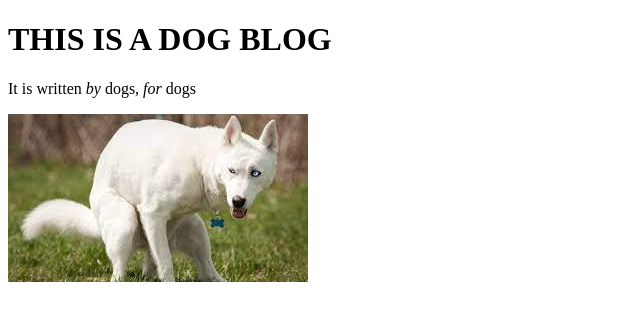
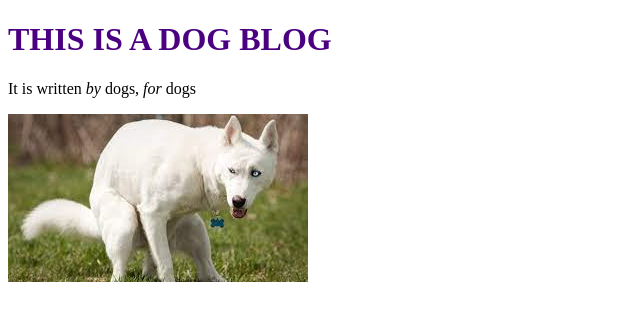
Before and after one commit to aarondlevy/my-first-webpage, a plain HTML site: page dog-blog.html in a window 1280 px wide. Shown: the whole page, without its empty margins (0-640 px from the left). Drawn offline with Linux system fonts and the light colour scheme.

Commit message:
add styles

```diff
--- /dev/null
+++ b/css/dog-blog-styles.css
@@ -0,0 +1,3 @@
+h1 {
+  color: indigo;
+}
--- /dev/null
+++ b/css/styles.css
@@ -0,0 +1,5 @@
+h1 {
+  color: red;
+  text-align: center;
+  font-style: italic;
+}
--- a/dog-blog.html
+++ b/dog-blog.html
@@ -1,6 +1,7 @@
 <!DOCTYPE html>
 <html lang="en-US">
 <head>
+  <link href="css/dog-blog-styles.css" rel="stylesheet" type="text/css">
   <title>*DOG BLOG*</title>
 </head>
 <body>
```
Also changed, not shown: favorite-places.html (added).
